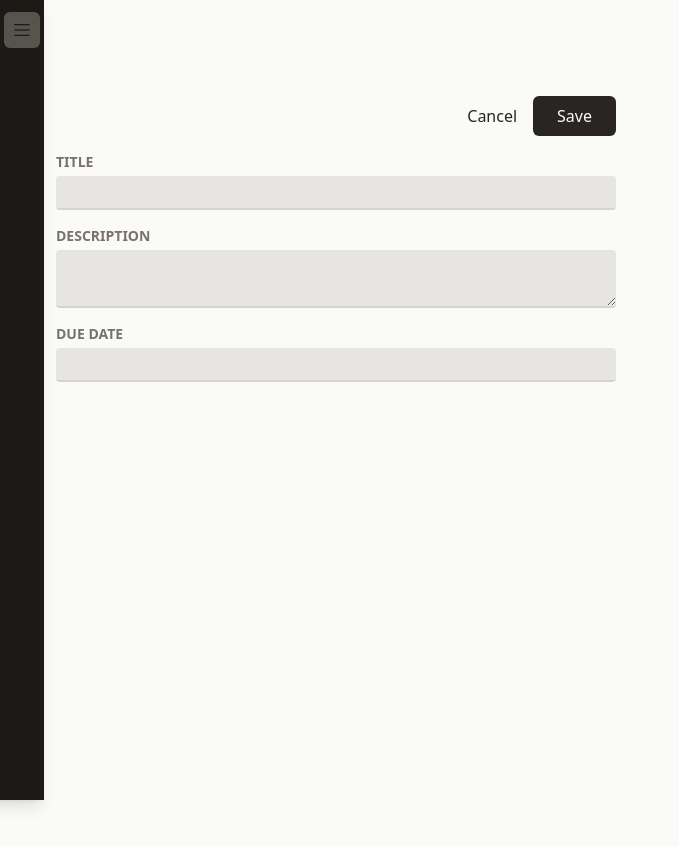
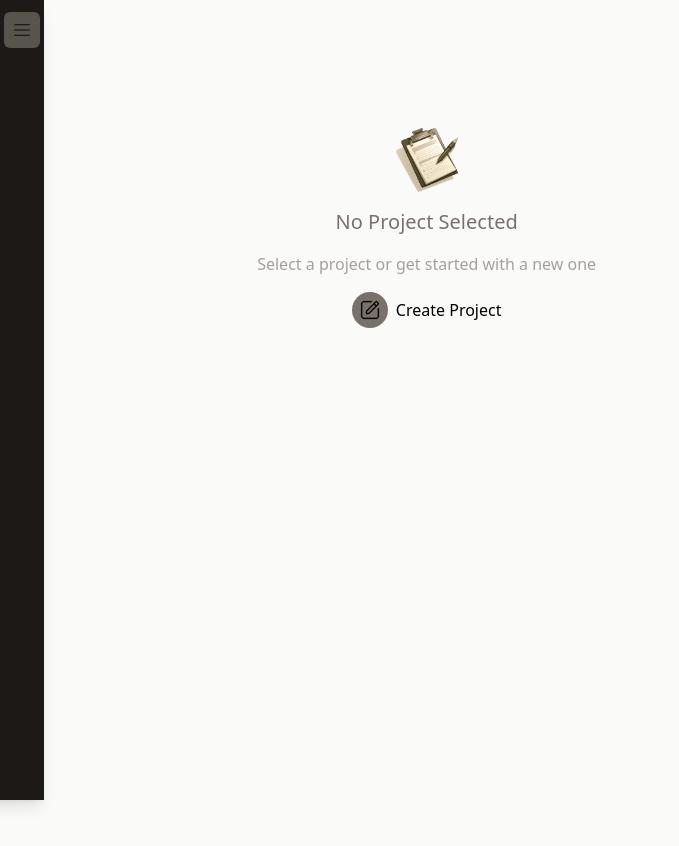
Before and after one commit to devpool007/projectManagementApp, a React (Vite) app: page / in a window 1280 px wide. Shown: the top 846 px of the page, without its empty margins (0-679 px from the left). Built offline with nearby package versions, Linux system fonts and the light colour scheme.

Commit message:
added a round button component and no project selected component

```diff
--- a/src/App.jsx
+++ b/src/App.jsx
@@ -1,5 +1,6 @@
 import ProjectsSidebar from "./components/ProjectsSidebar";
 import NewProject from "./components/NewProject";
+import NoProjectSelected from "./components/NoProjectSelected";
 import { useState } from "react";
 
 function App() {
@@ -8,11 +9,12 @@ function App() {
   function handleToggle() {
     setIsSidebarOpen(!isSidebarOpen);
   }
-
+  // <ProjectsSidebar isOpen={isSidebarOpen} handleToggle={handleToggle}/>
+{/* <NewProject isSidebarOpen = {isSidebarOpen}/> */}
   return (
     <main className="h-screen my-8 flex gap-8">
-    <ProjectsSidebar isOpen={isSidebarOpen} handleToggle={handleToggle}/>
-    <NewProject isSidebarOpen = {isSidebarOpen}/>
+   <ProjectsSidebar isOpen={isSidebarOpen} handleToggle={handleToggle}/>
+   <NoProjectSelected/>
     </main>
   );
 }
--- a/src/components/NewProject.jsx
+++ b/src/components/NewProject.jsx
@@ -2,7 +2,7 @@ import Input from "./Input";
 
 export default function NewProject({isSidebarOpen}) {
     return(
-        <div className={` ${isSidebarOpen ? "translate-x-84" : "translate-x-14"}  transition-transform duration-300 ease-in-out w-[35rem] mt-12`}>
+        <div className={` ${isSidebarOpen ? "translate-x-90" : "translate-x-20"}  transition-transform duration-300 ease-in-out w-[35rem] mt-12`}>
             <menu className="flex items-center justify-end gap-4 my-4">
                 <li><button className="text-stone-800 hover:text-stone-950">Cancel</button></li>
                 <li><button className="bg-stone-800 text-stone-50 hover:bg-stone-950 px-6 py-2 rounded-md">Save</button></li>
--- /dev/null
+++ b/src/components/NoProjectSelected.jsx
@@ -0,0 +1,23 @@
+import noProjectImage from "../assets/no-projects.png";
+import createProjectImg from "../assets/create.png"
+import RoundButton from "./RoundButton";
+export default function NoProjectSelected() {
+  return (
+    <div className="mt-24 items-center text-center w-2/3">
+      <img
+        src={noProjectImage}
+        alt="An empty task list"
+        className="w-16 h-16 object-contain mx-auto"
+      />
+      <h2 className="text-xl fonr-bold text-stone-500 my-4">
+        No Project Selected
+      </h2>
+      <p className="text-stone-400 mb-4">
+        Select a project or get started with a new one
+      </p>
+      <div className="mt-4 flex justify-center">
+        <RoundButton image={createProjectImg} text="Create Project" />
+      </div>
+    </div>
+  );
+}
--- a/src/components/ProjectsSidebar.jsx
+++ b/src/components/ProjectsSidebar.jsx
@@ -1,4 +1,5 @@
-
+import addProjectImg from "../assets/plus.png"
+import RoundButton from "./RoundButton";
 
 export default function ProjectsSidebar({isOpen, handleToggle}) {
 
@@ -27,16 +28,7 @@ export default function ProjectsSidebar({isOpen, handleToggle}) {
         Your Projects
       </h2>
       <div className="px-5">
-        <span className="flex items-center space-x-2 mb-4">
-          <button className="p-2 text-base rounded-full bg-stone-500 hover:bg-stone-400">
-            <img
-              src="/src/assets/plus.png"
-              alt="Add"
-              className="w-4 h-4 md:w-5 md:h-5"
-            />
-          </button>
-          <p>Add Project</p>
-        </span>
+      <RoundButton image={addProjectImg} text="Add Project"/>
       </div>
       <ul></ul>
     </aside>
--- /dev/null
+++ b/src/components/RoundButton.jsx
@@ -0,0 +1,10 @@
+export default function RoundButton({ image, text, ...props }) {
+  return (
+    <span className="flex items-center space-x-2 mb-4">
+      <button {...props} className="p-2 text-base rounded-full bg-stone-500 hover:bg-stone-400">
+        <img src={image} alt={text} className="w-4 h-4 md:w-5 md:h-5" />
+      </button>
+      <p>{text}</p>
+    </span>
+  );
+}
```
Also changed, not shown: src/assets/create.png (added).
